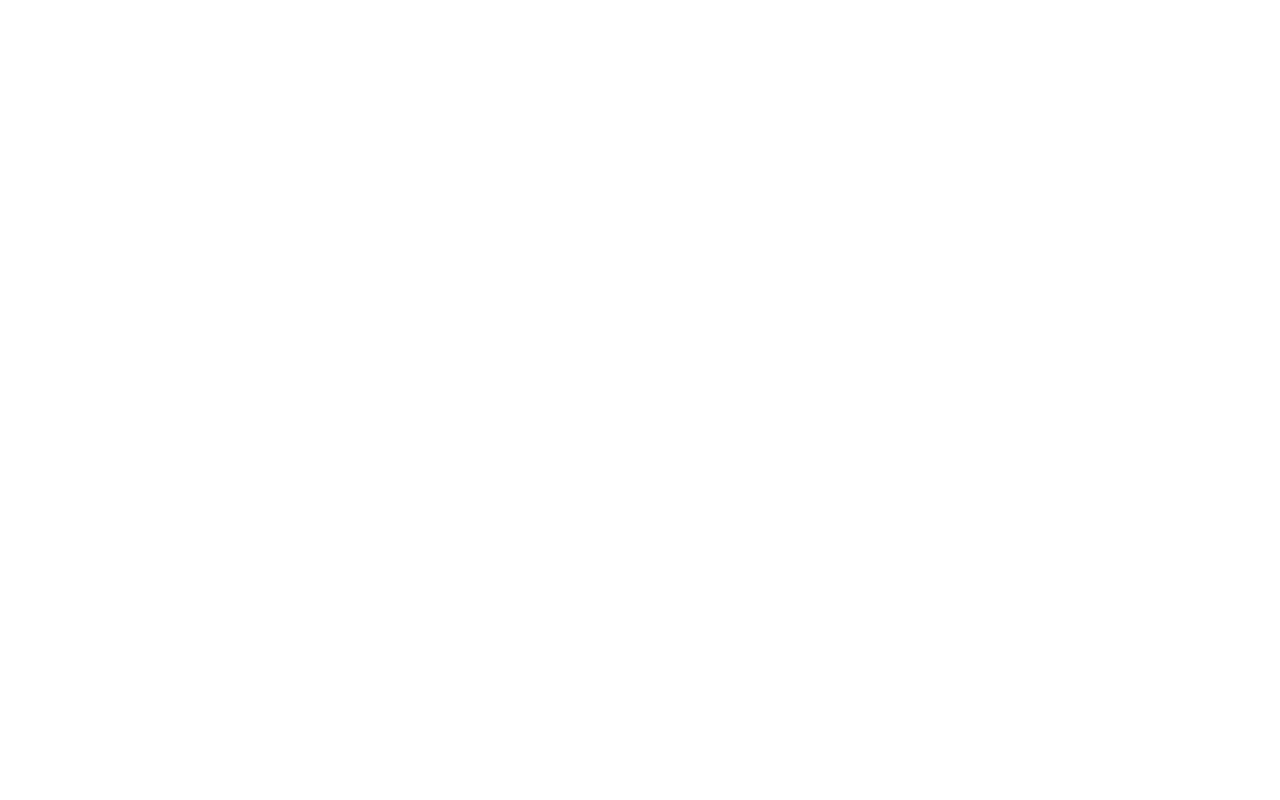
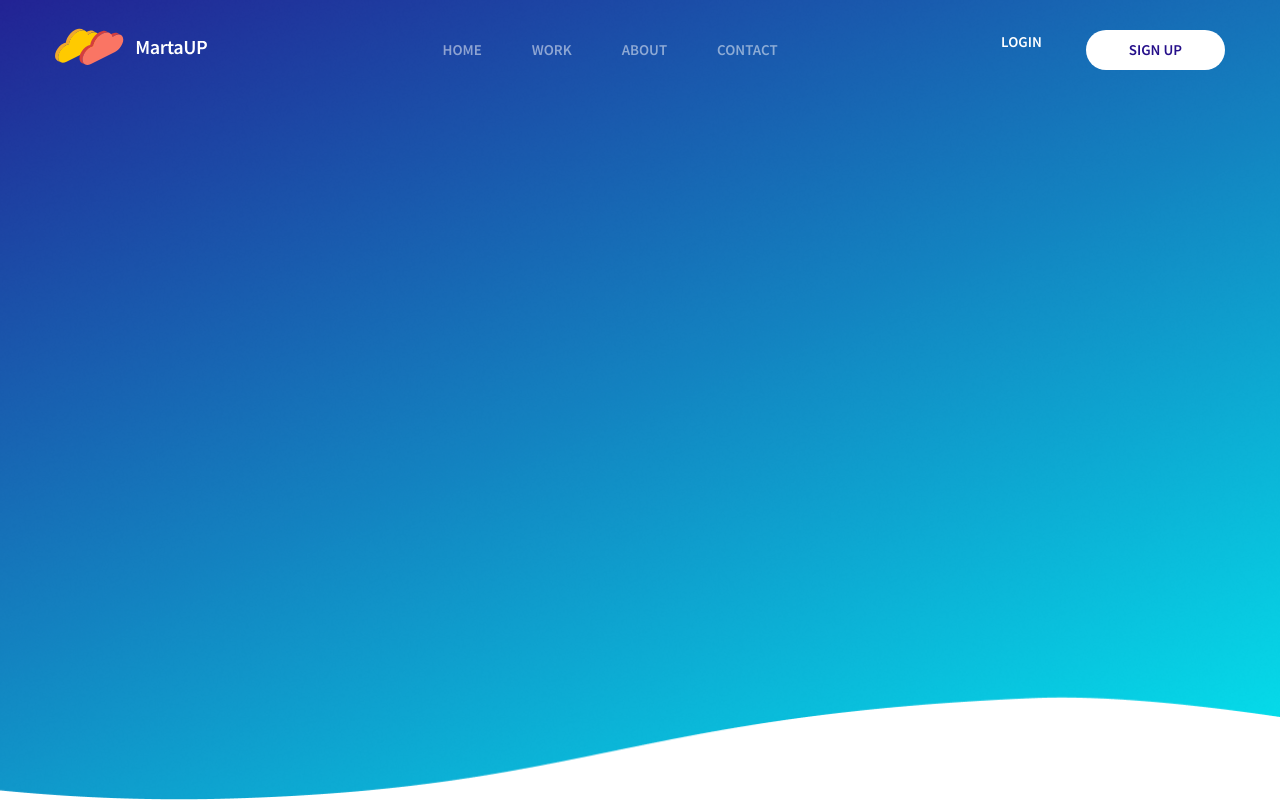
Before and after one commit to AleksF2022/martaUp, a plain HTML site: page index.html in a window 1280 px wide. Drawn offline with nearby package versions, Linux system fonts and the light colour scheme.

Commit message:
header__top completed

```diff
--- a/css/style.css
+++ b/css/style.css
@@ -0,0 +1,65 @@
+*, *::before,
+*::after {
+  box-sizing: border-box;
+}
+body {
+  font-family: 'Source Sans Pro', sans-serif;
+  font-size: 15px;
+  line-height: 24px;
+}
+
+a {
+  text-decoration: none;
+  color: inherit;
+}
+
+.header {
+  background-image: url('../images/header-bg.png');
+  background-repeat: no-repeat;
+  background-size: cover;
+  background-position: top center;
+  min-height: 100vh;
+}
+
+.container {
+  max-width: 1200px;
+  padding: 0 15px;
+  margin: 0 auto;
+}
+
+.header__top {
+  display: flex;
+  justify-content: space-between;
+  height: 100px;
+  align-items: center;
+  font-weight: 600;
+  color: #fff;
+}
+
+.menu__list {
+  display: flex;
+  gap: 0 50px;
+}
+
+.menu__list-link {
+  text-transform: uppercase;
+  opacity: 0.5;
+  transition: all 0.5s;
+}
+
+.menu__list-link:hover {
+  opacity: 1;
+}
+
+.header__btn {
+  display: flex;
+  gap: 0 44px;
+  text-transform: uppercase;
+}
+
+.sign-up {
+  color: #250f8a;
+  background-color: #fff;
+  padding: 8px 43px;
+  border-radius: 20px;
+}
--- a/index.html
+++ b/index.html
@@ -1,17 +1,43 @@
 <!DOCTYPE html>
 <html lang="en">
+
 <head>
   <meta charset="UTF-8">
   <meta name="viewport" content="width=device-width, initial-scale=1.0">
   <meta http-equiv="X-UA-Compatible" content="ie=edge">
-  <title>Document</title>
+  <title>MartaUp</title>
+  <link rel="preconnect" href="https://fonts.googleapis.com">
+  <link rel="preconnect" href="https://fonts.gstatic.com" crossorigin>
+  <link href="https://fonts.googleapis.com/css2?family=Source+Sans+Pro:wght@400;600;700&display=swap" rel="stylesheet">
   <link rel="stylesheet" href="css/reset.css">
   <link rel="stylesheet" href="css/style.css">
 </head>
+
 <body>
-
+  <header class="header">
+    <div class="container">
+      <div class="header__top">
+        <div class="logo">
+          <a href="#"><img src="images/logo.svg" alt=""></img></a>
+        </div>
+        <nav class="menu">
+          <ul class="menu__list">
+            <li class="menu__list-item"><a class="menu__list-link" href="#">Home</a></li>
+            <li class="menu__list-item"><a class="menu__list-link" href="#">Work</a></li>
+            <li class="menu__list-item"><a class="menu__list-link" href="#">About</a></li>
+            <li class="menu__list-item"><a class="menu__list-link" href="#">Contact</a></li>
+          </ul>
+        </nav>
+        <div class="header__btn">
+          <a class="login" href="#">Login</a>
+          <a class="sign-up" href="#">Sign Up</a>
+        </div>
+      </div>
+    </div>
+  </header>
 
   <script src="https://ajax.googleapis.com/ajax/libs/jquery/3.4.1/jquery.min.js"></script>
   <script src="js/main.js"></script>
 </body>
+
 </html>
```
Also changed, not shown: images/header-bg.png (added), images/logo.svg (added).
